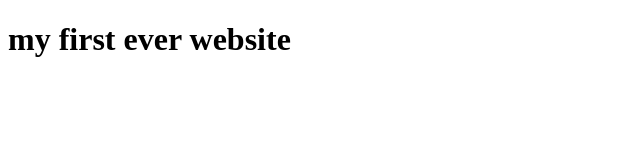
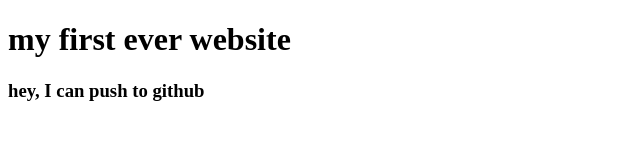
Before and after one commit to shubeen/my-first-website, a plain HTML site: page index.html in a window 1280 px wide. Shown: the whole page, without its empty margins (0-640 px from the left). Drawn offline with Linux system fonts and the light colour scheme.

Commit message:
learned to change something

```diff
--- a/index.html
+++ b/index.html
@@ -5,6 +5,7 @@
     <title>Document</title>
 </head>
 <h1>my first ever website</h1>
+<h3>hey, I can push to github</h3>
 <body>
 
 </body>
```
